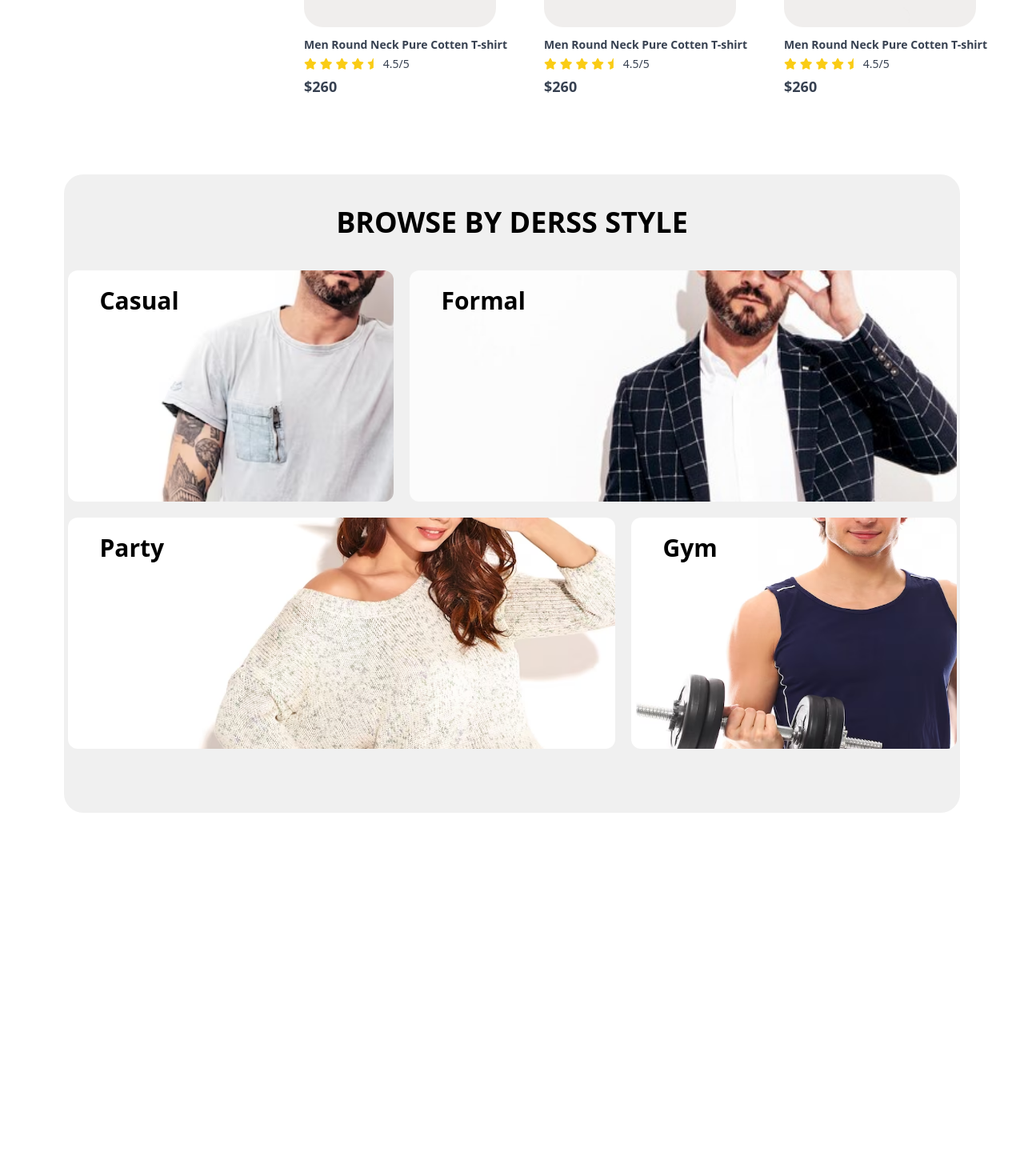
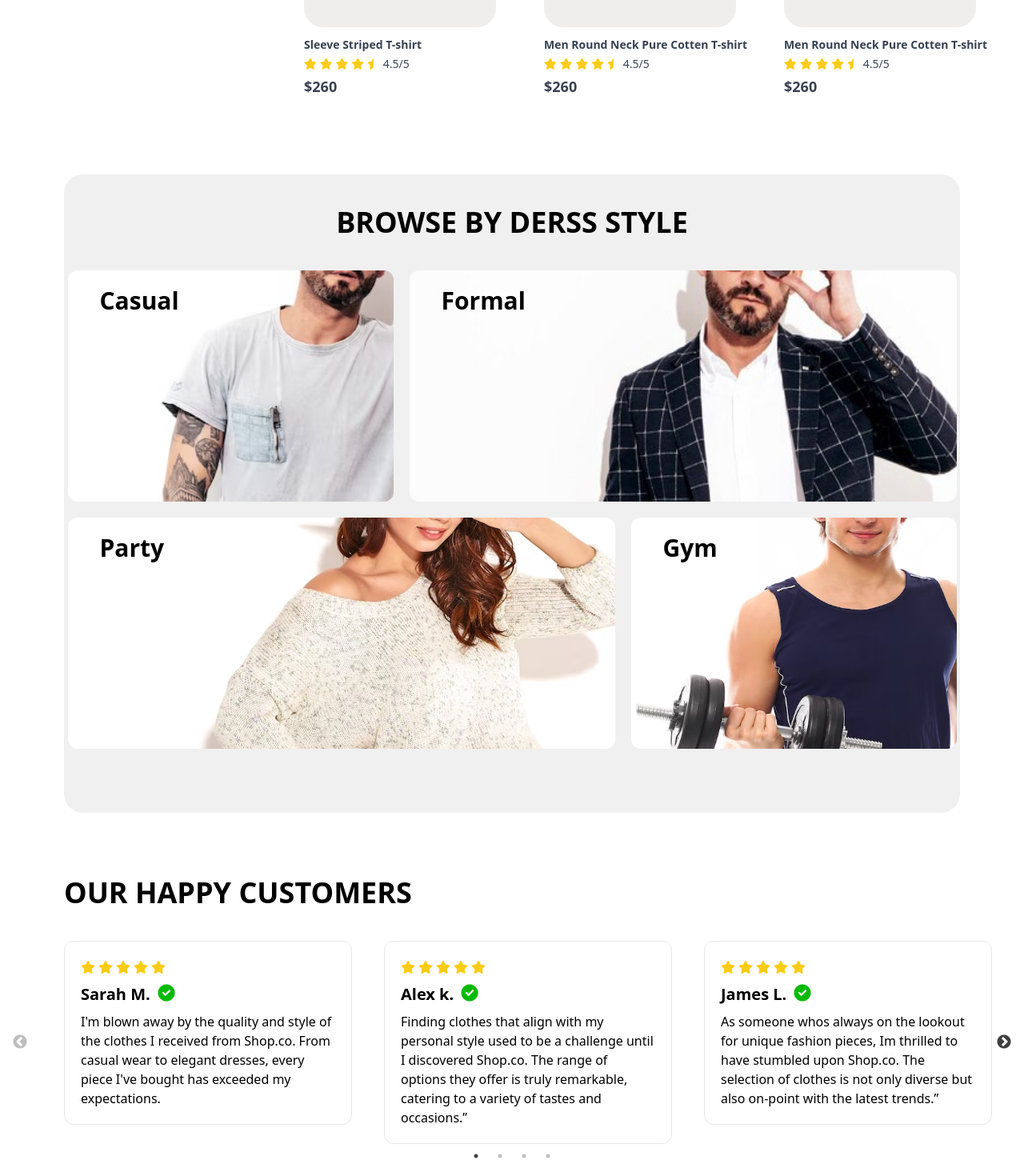
Before and after one commit to SARAVANAN99448/E-commerce-project, a React (Vite) app in the folder frontend/: page / in a window 1280 px wide. Shown: the part 1822-3292 px from the top of the page at 80% size. Before the commit the page ends 3222 px from the top, so only its background shows below. Built offline with nearby package versions, Linux system fonts and the light colour scheme; a web font is replaced by a local one.

Commit message:
Review section done

```diff
--- a/frontend/package.json
+++ b/frontend/package.json
@@ -14,7 +14,9 @@
     "react": "^18.3.1",
     "react-dom": "^18.3.1",
     "react-icons": "^5.3.0",
-    "react-router-dom": "^6.26.2"
+    "react-router-dom": "^6.26.2",
+    "react-slick": "^0.30.2",
+    "slick-carousel": "^1.8.1"
   },
   "devDependencies": {
     "@eslint/js": "^9.11.1",
--- a/frontend/src/assets/images/assets.js
+++ b/frontend/src/assets/images/assets.js
@@ -13,7 +13,7 @@ import casual from "./casual.png"
 import formal from "./formal.png"
 import party from "./party.png"
 import gym from "./gym.png"
-
+import greentick from "./check.png"
 export const assets = {
     hero_img,
     hero_img2,
@@ -29,15 +29,16 @@ export const assets = {
     casual,
     formal,
     party,
-    gym
+    gym,
+    greentick
 }
 
 export const products = [
     {
         _id: "aaaaa",
-        name: "Men Round Neck Pure Cotten T-shirt",
+        name: "T-SHIRT WITH TAPE DETAILS",
         description: "This graphic t-shirt which is perfect for any occasion. Crafted from a soft and breathable fabric, it offers superior comfort and style.",
-        price: 260,
+        price:120,
         image: [product1],
         category: "casual",
         sizes: ["Small", "Medium", "Large", "X-Large"],
@@ -46,9 +47,9 @@ export const products = [
     },
     {
         _id: "aaaab",
-        name: "Men Round Neck Pure Cotten T-shirt",
+        name: "Skinny Fit Jeans",
         description: "This graphic t-shirt which is perfect for any occasion. Crafted from a soft and breathable fabric, it offers superior comfort and style.",
-        price: 260,
+        price:240,
         image: [product2],
         category: "casual",
         sizes: ["Small", "Medium", "Large", "X-Large"],
@@ -57,9 +58,9 @@ export const products = [
     },
     {
         _id: "aaaac",
-        name: "Men Round Neck Pure Cotten T-shirt",
+        name: "checkered Shirt",
         description: "This graphic t-shirt which is perfect for any occasion. Crafted from a soft and breathable fabric, it offers superior comfort and style.",
-        price: 260,
+        price: 180,
         image: [product3],
         category: "casual",
         sizes: ["Small", "Medium", "Large", "X-Large"],
@@ -68,7 +69,7 @@ export const products = [
     },
     {
         _id: "aaaad",
-        name: "Men Round Neck Pure Cotten T-shirt",
+        name: "Sleeve Striped T-shirt",
         description: "This graphic t-shirt which is perfect for any occasion. Crafted from a soft and breathable fabric, it offers superior comfort and style.",
         price: 260,
         image: [product4],
--- a/frontend/src/components/Dressstyle.jsx
+++ b/frontend/src/components/Dressstyle.jsx
@@ -2,7 +2,7 @@ import { assets } from "../assets/images/assets"
 
 const Dresssstyle = () => {
     return (<>
-        <section className="mb-96">
+        <section className="">
             <div className="bg-[#F0F0F0] md:m-20 m-10 md:p-0 p-5 rounded-3xl ">
                 <h1 className="text-4xl font-bold text-center pt-10">BROWSE BY DERSS STYLE</h1>
                 <div className="">
--- /dev/null
+++ b/frontend/src/components/Reviews.jsx
@@ -0,0 +1,80 @@
+import { assets } from "../assets/images/assets"
+import Slider from "react-slick";
+import "slick-carousel/slick/slick.css";
+import "slick-carousel/slick/slick-theme.css";
+import "../index.css"
+const Review = () => {
+    const settings = {
+        dots: true,
+        infinite: false,
+        speed: 500,
+        slidesToShow: 3,
+        slidesToScroll: 1,
+        responsive: [
+            {
+                breakpoint: 1024, // Tablet and smaller screens
+                settings: {
+                    slidesToShow: 2,
+                    slidesToScroll: 1,
+                },
+            },
+            {
+                breakpoint: 768, // Mobile screens
+                settings: {
+                    slidesToShow: 1,
+                    slidesToScroll: 1,
+                },
+            },
+        ],
+
+
+    };
+    const saro = <><i className="mr-1 fa-solid fa-star text-yellow-400" ></i><i className="mr-1 fa-solid fa-star text-yellow-400" ></i><i className="mr-1 fa-solid fa-star text-yellow-400" ></i><i className="mr-1 fa-solid fa-star text-yellow-400" ></i><i className="mr-1 fa-solid fa-star text-yellow-400" ></i></>
+    const data = [
+        { star: saro, name: "Sarah M. ", check: `${assets.greentick}`, msg: "I'm blown away by the quality and style of the clothes I received from Shop.co. From casual wear to elegant dresses, every piece I've bought has exceeded my expectations." },
+        { star: saro, name: "Alex k. ", check: `${assets.greentick}`, msg: "Finding clothes that align with my personal style used to be a challenge until I discovered Shop.co. The range of options they offer is truly remarkable, catering to a variety of tastes and occasions.” " },
+        { star: saro, name: "James L. ", check: `${assets.greentick}`, msg: "As someone whos always on the lookout for unique fashion pieces, Im thrilled to have stumbled upon Shop.co. The selection of clothes is not only diverse but also on-point with the latest trends.”" },
+        { star: saro, name: "Sarah M. ", check: `${assets.greentick}`, msg: "I'm blown away by the quality and style of the clothes I received from Shop.co. From casual wear to elegant dresses, every piece I've bought has exceeded my expectations." },
+        { star: saro, name: "Luffy D. ", check: `${assets.greentick}`, msg: "I'm blown away by the quality and style of the clothes I received from Shop.co. From casual wear to elegant dresses, every piece I've bought has exceeded my expectations." },
+        { star: saro, name: "Ace G. ", check: `${assets.greentick}`, msg: "I'm blown away by the quality and style of the clothes I received from Shop.co. From casual wear to elegant dresses, every piece I've bought has exceeded my expectations." }
+
+
+    ]
+    return (<>
+        <section>
+            <div>
+                <h1 className="text-4xl font-bold md:text-start md:ml-20  text-center ">OUR HAPPY CUSTOMERS</h1>
+
+                <div className=" m-10 ">
+                    <Slider {...settings}>
+                        {
+                            data.map(function (data) {
+                                return (<>
+                                <div className=" border  p-5 md:ml-10 rounded-xl">
+                                    <div className=" ">
+                                        <h1 className="mb-2">{data.star}</h1>
+                                        <div className="flex gap-2 ">
+                                        <h1 className="font-semibold text-xl mb-2  ">{data.name} </h1>
+                                        <img className="size-6" src={data.check} alt="" />
+                                        </div>
+                                        <p>{data.msg}</p>
+                                    </div>
+                                    </div>
+
+                                </>)
+                            })
+                        }
+                    </Slider>
+
+                </div>
+            </div>
+            <div>
+                <div>
+
+                </div>
+            </div>
+        </section>
+    </>)
+
+}
+export default Review
--- a/frontend/src/index.css
+++ b/frontend/src/index.css
@@ -7,3 +7,9 @@
   padding: 0;
   margin: 0;
 }
+.slick-prev:before{
+  color: black;
+}
+.slick-next:before{
+  color: black;
+}
--- a/frontend/src/pages/Home.jsx
+++ b/frontend/src/pages/Home.jsx
@@ -4,6 +4,7 @@ import Brand from '../components/Brand'
 import NewArrival from '../components/NewArrival'
 import Topselling from '../components/Topselling'
 import Dresssstyle from '../components/Dressstyle'
+import Review from '../components/Reviews'
 
 const Home = () => {
     return (
@@ -13,6 +14,7 @@ const Home = () => {
         <NewArrival/>
         <Topselling/>
         <Dresssstyle/>
+        <Review/>
         </>
     )
 }
```
Also changed, not shown: frontend/src/assets/images/check.png (added), 1 other file (tests, documents, lock files or other folders).
